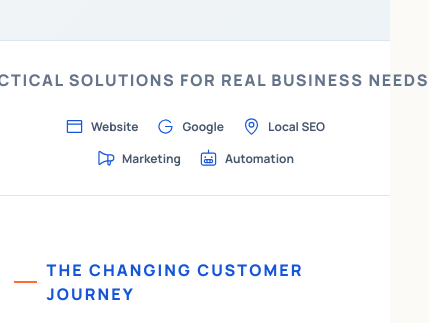
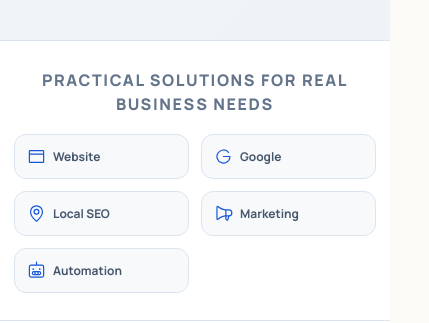
Before and after one commit to dev-gagandeep/digiudyam, a Next.js app: page / in a window 390 px wide. Shown: the part 1644-1967 px from the top of the page, 429 px wide, since content can reach past the window. Built offline with nearby package versions, Linux system fonts and the light colour scheme.

Commit message:
Fix mobile horizontal overflow

```diff
--- a/src/app/public-system.css
+++ b/src/app/public-system.css
@@ -3,6 +3,26 @@ main#main {
   --public-section-space: 92px;
   --public-card-radius: 18px;
   --public-card-shadow: 0 14px 42px rgba(11, 33, 61, .065);
+}
+
+html,
+body {
+  max-width: 100%;
+  overflow-x: clip;
+}
+
+main#main,
+main#main section,
+main#main .container,
+main#main .container > *,
+footer .container,
+footer .container > * {
+  min-width: 0;
+}
+
+main#main :where(h1, h2, h3, p, li, a, span),
+footer :where(p, a, span) {
+  overflow-wrap: anywhere;
 }
 
 /* Readability floor for public-facing copy and actions. */
@@ -608,4 +628,60 @@ main#main .heading-row {
   main#main .msme-collage {
     min-height: 470px;
   }
+
+  main#main .trust-strip .container {
+    align-items: stretch;
+    gap: 18px;
+  }
+
+  main#main .trust-strip p {
+    width: 100%;
+    max-width: 100%;
+    margin: 0;
+    white-space: normal;
+    text-align: center;
+    line-height: 1.5;
+  }
+
+  main#main .trust-strip .container > div {
+    width: 100%;
+    display: grid;
+    grid-template-columns: repeat(2, minmax(0, 1fr));
+    gap: 12px;
+  }
+
+  main#main .trust-strip span {
+    min-width: 0;
+    justify-content: flex-start;
+    padding: 12px;
+    border: 1px solid var(--line);
+    border-radius: 12px;
+    background: #f7f9fb;
+  }
+
+  main#main :where(.hero-actions, .money-hero-actions, .money-final-actions, .sbw-actions, .sbw-cta > div > div) {
+    width: 100%;
+    flex-direction: column;
+  }
+
+  main#main :where(.hero-actions, .money-hero-actions, .money-final-actions, .sbw-actions, .sbw-cta > div > div) a,
+  main#main :where(.hero-actions, .money-hero-actions, .money-final-actions, .sbw-actions, .sbw-cta > div > div) .button {
+    width: 100%;
+    max-width: 100%;
+    white-space: normal;
+    text-align: center;
+  }
+
+  main#main .money-table-wrap,
+  main#main .sbw-features {
+    max-width: 100%;
+    overflow-x: auto;
+    -webkit-overflow-scrolling: touch;
+  }
+
+  footer .footer-brand a,
+  footer .footer-service-area {
+    max-width: 100%;
+    overflow-wrap: anywhere;
+  }
 }
```
